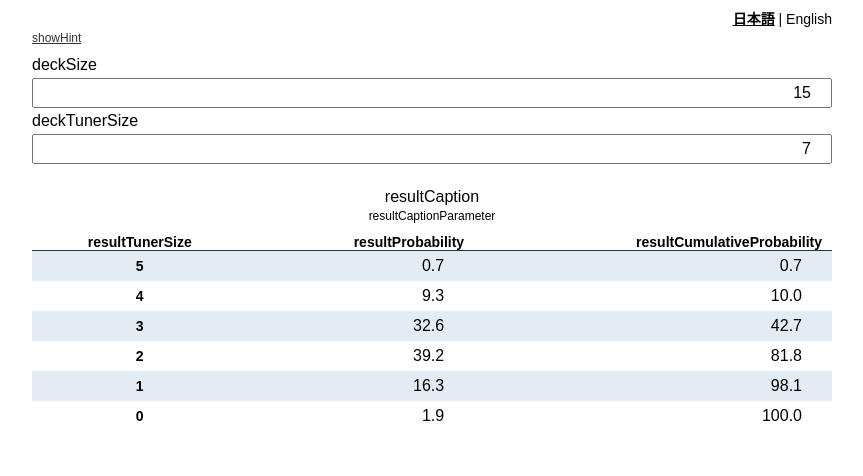
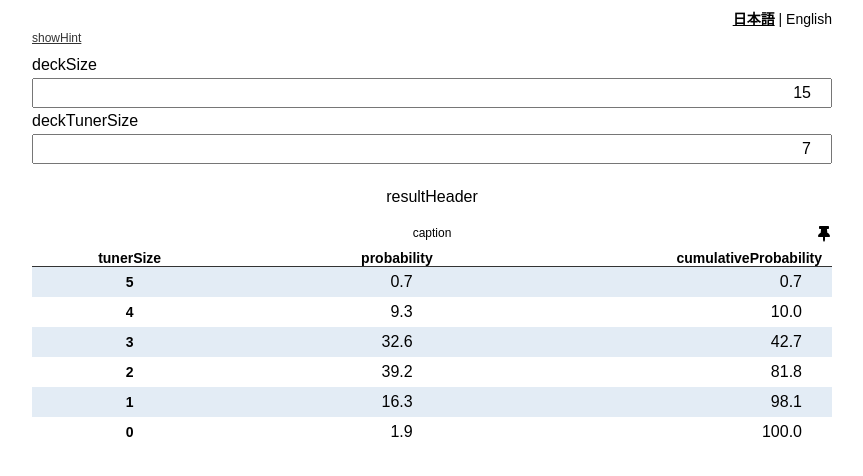
Before and after one commit to rksuda/shooting-star-dragon, a Vue app: page / in a window 1280 px wide. Shown: the top 476 px of the page, without its empty margins (208-1071 px from the left). Built offline with nearby package versions, Linux system fonts and the light colour scheme.

Commit message:
Add a feature to save calculation results

```diff
--- a/package.json
+++ b/package.json
@@ -8,6 +8,7 @@
     "lint": "vue-cli-service lint"
   },
   "dependencies": {
+    "@fortawesome/fontawesome-free": "^5.15.3",
     "@intlify/vue-i18n-loader": "^2.1.0",
     "core-js": "^3.6.5",
     "mathjs": "^9.4.1",
--- a/src/App.vue
+++ b/src/App.vue
@@ -14,101 +14,61 @@
     <label>{{ $t('deckSize') }}<input type="number" min="0" v-model.number="deckSize"></label>
     <label>{{ $t('deckTunerSize') }}<input type="number" min="0" v-model.number="deckTunerSize"></label>
 
-    <table>
-      <caption>
-        <span class="caption-main">{{ $t('resultCaption') }}</span><br>
-        <span class="caption-sub">{{ $t('resultCaptionParameter', { deckSize: deckSize, tunerSize: deckTunerSize }) }}</span>
-      </caption>
-      <thead>
-        <tr>
-          <th class="text-center">{{ $t('resultTunerSize') }}</th>
-          <th class="text-right">{{ $t('resultProbability') }}</th>
-          <th class="text-right">{{ $t('resultCumulativeProbability') }}</th>
-        </tr>
-      </thead>
-      <tbody>
-        <tr v-for="n in [5, 4, 3, 2, 1, 0]" :key="n">
-          <th class="text-center">{{ n }}</th>
-          <td class="text-right">{{ formatProbabilityOf(n) }}</td>
-          <td class="text-right">{{ formatCumulativeProbabilityOf(n) }}</td>
-        </tr>
-      </tbody>
-    </table>
+    <p class="result-header">{{ $t('resultHeader') }}</p>
+
+    <div class="result-wrapper">
+      <span class="result-thumbtack" @click="onThumbtackResult">
+        <i class="fas fa-thumbtack"></i>
+      </span>
+      <result-table :deckSize="deckSize" :deckTunerSize="deckTunerSize" />
+    </div>
+
+    <div class="snapshot-wrapper" v-for="snapshot in snapshots" :key="snapshot.key">
+      <result-table :deckSize="snapshot.deckSize" :deckTunerSize="snapshot.deckTunerSize" />
+    </div>
   </div>
 </template>
 
 <script>
-import { combinations } from 'mathjs'
 import LanguageSelector from './components/LanguageSelector.vue'
+import ResultTable from './components/ResultTable.vue';
 
 export default {
   name: 'App',
   components: {
-    LanguageSelector
+    LanguageSelector,
+    ResultTable
   },
   data() {
     return {
-      // Shooting Star Dragon excavates top 5 cards of your deck.
-      excavationSize: 5,
       deckSize: 15,
       deckTunerSize: 7,
-      precision: 1,
       languages: [
         { text: '日本語', value: 'ja' },
         { text: 'English', value: 'en' },
       ],
       showHint: false,
+
+      // Array of { deckSize: Number, deckTunerSize: Number, key: String }
+      snapshots: [],
     };
   },
-  computed: {
-    denominator() {
-      return combinations(this.deckSize, this.excavationSize);
-    }
-  },
   methods: {
-    probabilityOf(excavatedTunerSize) {
-      const deckNonTunerSize = this.deckSize - this.deckTunerSize;
-      const excavatedNonTunerSize = this.excavationSize - excavatedTunerSize;
-
-      // Invalid input patterns
-      if (
-        excavatedTunerSize < 0 ||
-        excavatedTunerSize > this.excavationSize ||
-        this.deckSize <= 0 ||
-        this.deckTunerSize <= 0 ||
-        this.deckSize < this.deckTunerSize ||
-        this.deckSize < this.excavationSize ||
-        deckNonTunerSize < excavatedNonTunerSize
-      ) {
-        return 0;
-      }
-
-      const tuner = combinations(this.deckTunerSize, excavatedTunerSize);
-      const nonTuner = combinations(deckNonTunerSize, excavatedNonTunerSize);
-      return tuner * nonTuner / this.denominator;
-    },
-    cumulativeProbabilityOf(minimumExcavatedTunerSize) {
-      let cumulativeProbability = 0;
-
-      for (let excavatedTunerSize = minimumExcavatedTunerSize; excavatedTunerSize <= this.excavationSize; excavatedTunerSize++) {
-        cumulativeProbability += this.probabilityOf(excavatedTunerSize);
-      }
-
-      return cumulativeProbability;
-    },
-    formatProbabilityOf(excavatedTunerSize) {
-      return (this.probabilityOf(excavatedTunerSize) * 100).toFixed(this.precision);
-    },
-    formatCumulativeProbabilityOf(minimumExcavatedTunerSize) {
-      return (this.cumulativeProbabilityOf(minimumExcavatedTunerSize) * 100).toFixed(this.precision);
-    },
     handleSelectLanguage({ language }) {
       this.$i18n.locale = language;
     },
     onToggleHint() {
       this.showHint = !this.showHint;
-    }
-  }
+    },
+    onThumbtackResult() {
+      console.log('snapshot');
+      this.snapshots.push({
+        deckSize: this.deckSize,
+        deckTunerSize: this.deckTunerSize,
+        key: `${this.deckSize}-${this.deckTunerSize}`,
+      });
+    },
+  },
 }
 </script>
 
@@ -174,8 +134,26 @@ td {
   margin: 10px 0 20px;
   border: 4px solid #68b5d6;
 }
-.caption-sub {
-  font-size: 12px;
+.result-header {
+  text-align: center;
+  margin: 20px 0 20px;
+}
+.result-wrapper {
+  position: relative;
+  margin-top: 16px;
+}
+.result-thumbtack {
+  position: absolute;
+  top: 0px;
+  right: 2px;
+}
+.result-thumbtack:hover {
+  cursor: pointer;
+}
+.snapshot-wrapper {
+  border-top: 1px dashed #333;
+  margin: 4px 0 0;
+  padding: 8px 0 0;
 }
 </style>
 
@@ -187,11 +165,7 @@ td {
     "hint": "デッキ枚数とデッキ内のチューナーの枚数を入力して、シューティング・スター・ドラゴンがチューナーをめくる確率を計算しましょう！",
     "deckSize": "デッキ枚数",
     "deckTunerSize": "デッキ内のチューナーの枚数",
-    "resultCaption": "チューナーをめくる確率",
-    "resultCaptionParameter": "（デッキ枚数 = {deckSize}、チューナー枚数 = {tunerSize}）",
-    "resultTunerSize": "枚数",
-    "resultProbability": "確率 (%)",
-    "resultCumulativeProbability": "累積確率 (%)"
+    "resultHeader": "チューナーをめくる確率"
   },
   "en": {
     "showHint": "Show hint",
@@ -199,11 +173,7 @@ td {
     "hint": "You can easily calculate probabilities that Shooting Star Dragon excavates Tuners from your Deck!",
     "deckSize": "Remaining Cards in Deck",
     "deckTunerSize": "Remaining Tuners in Deck",
-    "resultCaption": "Probabilities to Excavate Tuners",
-    "resultCaptionParameter": "(Cards = {deckSize}, Tuners = {tunerSize})",
-    "resultTunerSize": "Tuners",
-    "resultProbability": "Prob. (%)",
-    "resultCumulativeProbability": "Cum. Prob. (%)"
+    "resultHeader": "Probabilities to Excavate Tuners"
   }
 }
 </i18n>
--- /dev/null
+++ b/src/components/ResultTable.vue
@@ -0,0 +1,139 @@
+<template>
+  <div>
+    <table>
+      <caption>{{ $t('caption', { deckSize: deckSize, tunerSize: deckTunerSize }) }}</caption>
+
+      <thead>
+        <tr>
+          <th class="text-center">{{ $t('tunerSize') }}</th>
+          <th class="text-right">{{ $t('probability') }}</th>
+          <th class="text-right">{{ $t('cumulativeProbability') }}</th>
+        </tr>
+      </thead>
+
+      <tbody>
+        <tr v-for="n in [5, 4, 3, 2, 1, 0]" :key="n">
+          <th class="text-center">{{ n }}</th>
+          <td class="text-right">{{ formatProbabilityOf(n) }}</td>
+          <td class="text-right">{{ formatCumulativeProbabilityOf(n) }}</td>
+        </tr>
+      </tbody>
+    </table>
+  </div>
+</template>
+
+<script>
+import { combinations } from 'mathjs'
+
+export default {
+  name: 'ResultTable',
+  props: {
+    deckSize: {
+      type: Number,
+      required: true,
+    },
+    deckTunerSize: {
+      type: Number,
+      required: true,
+    },
+  },
+  data() {
+    return {
+      // Shooting Star Dragon excavates top 5 cards of your deck.
+      excavationSize: 5,
+      precision: 1,
+    };
+  },
+  computed: {
+    denominator() {
+      return combinations(this.deckSize, this.excavationSize);
+    }
+  },
+  methods: {
+    probabilityOf(excavatedTunerSize) {
+      const deckNonTunerSize = this.deckSize - this.deckTunerSize;
+      const excavatedNonTunerSize = this.excavationSize - excavatedTunerSize;
+
+      // Invalid input patterns
+      if (
+        excavatedTunerSize < 0 ||
+        excavatedTunerSize > this.excavationSize ||
+        this.deckSize <= 0 ||
+        this.deckTunerSize <= 0 ||
+        this.deckSize < this.deckTunerSize ||
+        this.deckSize < this.excavationSize ||
+        deckNonTunerSize < excavatedNonTunerSize
+      ) {
+        return 0;
+      }
+
+      const tuner = combinations(this.deckTunerSize, excavatedTunerSize);
+      const nonTuner = combinations(deckNonTunerSize, excavatedNonTunerSize);
+      return tuner * nonTuner / this.denominator;
+    },
+    cumulativeProbabilityOf(minimumExcavatedTunerSize) {
+      let cumulativeProbability = 0;
+
+      for (let excavatedTunerSize = minimumExcavatedTunerSize; excavatedTunerSize <= this.excavationSize; excavatedTunerSize++) {
+        cumulativeProbability += this.probabilityOf(excavatedTunerSize);
+      }
+
+      return cumulativeProbability;
+    },
+    formatProbabilityOf(excavatedTunerSize) {
+      return (this.probabilityOf(excavatedTunerSize) * 100).toFixed(this.precision);
+    },
+    formatCumulativeProbabilityOf(minimumExcavatedTunerSize) {
+      return (this.cumulativeProbabilityOf(minimumExcavatedTunerSize) * 100).toFixed(this.precision);
+    },
+  },
+}
+</script>
+
+<style scoped>
+table {
+  border-collapse: collapse;
+  width: 100%;
+}
+caption {
+  margin: 0 0 10px;
+  font-size: 12px;
+}
+thead tr {
+  border-bottom: 1px solid #333;
+}
+tbody tr:nth-child(odd) {
+  background: #e3ecf5;
+}
+th {
+  font-size: 14px;
+  padding: 0 10px;
+}
+td {
+  padding: 6px 30px;
+}
+
+.text-center {
+  text-align: center;
+}
+.text-right {
+  text-align: right;
+}
+</style>
+
+<i18n>
+{
+  "ja": {
+    "caption": "デッキ枚数 = {deckSize}、チューナー枚数 = {tunerSize}",
+    "tunerSize": "枚数",
+    "probability": "確率 (%)",
+    "cumulativeProbability": "累積確率 (%)"
+  },
+  "en": {
+    "caption": "#Cards = {deckSize}, #Tuners = {tunerSize}",
+    "tunerSize": "Tuners",
+    "probability": "Prob. (%)",
+    "cumulativeProbability": "Cum. Prob. (%)"
+  }
+}
+</i18n>
--- a/src/main.js
+++ b/src/main.js
@@ -1,6 +1,8 @@
 import { createApp } from 'vue'
 import { createI18n } from 'vue-i18n'
 import App from './App.vue'
+import '@fortawesome/fontawesome-free/js/fontawesome'
+import '@fortawesome/fontawesome-free/js/solid'
 import './style.css'
 
 const i18n = createI18n({
```
Also changed, not shown: 1 other file (tests, documents, lock files or other folders).
